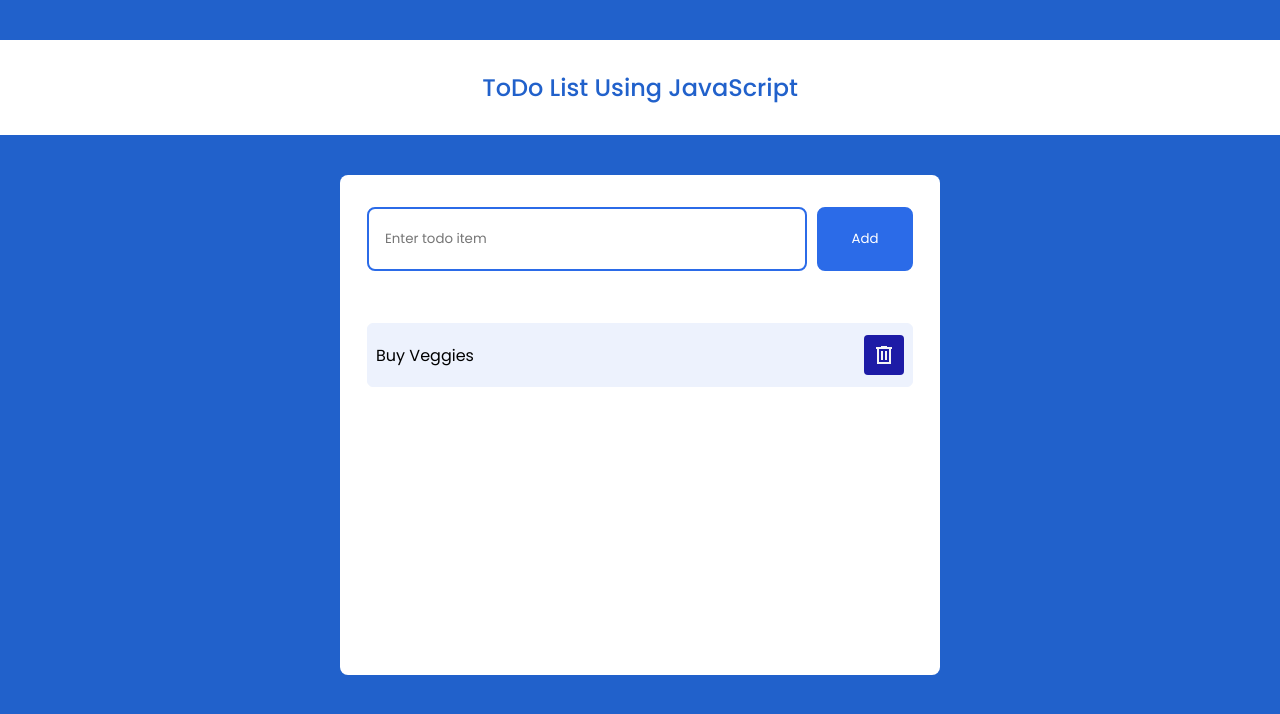
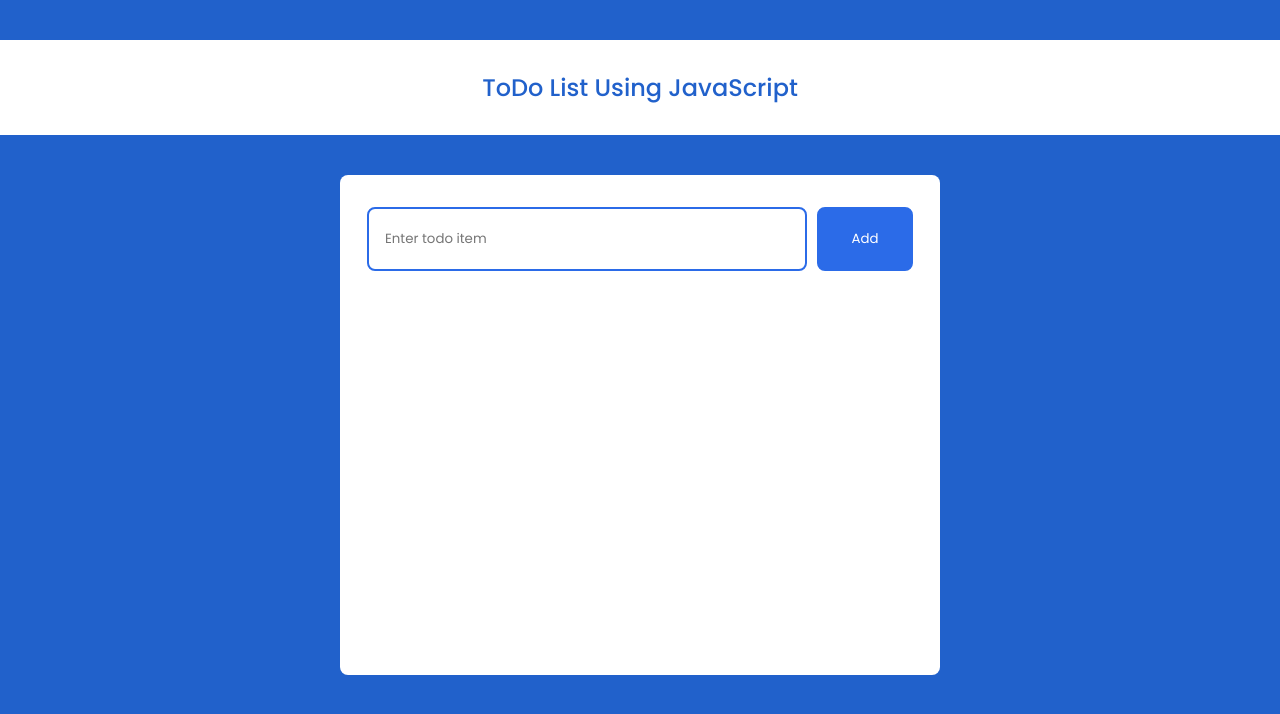
Before and after one commit to Mally13/to_do_list_simple, a plain HTML site: page index.html in a window 1280 px wide. Drawn offline with Linux system fonts and the light colour scheme.

Commit message:
more styling

```diff
--- a/index.html
+++ b/index.html
@@ -13,22 +13,11 @@
             ToDo List Using JavaScript
         </header>
         <section>
-            <div class = "centered_div">
-                <form class="inline_div">
+            <div class="centered_div" id="centered_div_todo">
+                <form class="inline_div" id="to_do_form">
                     <input type="text" id="to_do_item_input" name="to_do_item" placeholder="Enter todo item">
                     <input type="submit" id ="to_do_submit" value="Add">
                 </form>
-                <div class="todos">
-                    <div class = "todo" id ="idx-0">
-                        <div class="todo-text">Buy Veggies</div>
-                        <button class="del" type="button" id="idx-btn-0">
-                            <svg xmlns="http://www.w3.org/2000/svg" width="24" height="24" viewBox="0 0 24 24">
-                                <path fill="whitesmoke" d="M5 21V6H4V4h5V3h6v1h5v2h-1v15Zm2-2h10V6H7Zm2-2h2V8H9Zm4 0h2V8h-2ZM7 6v13Z"/>
-                            </svg>
-                        </button>
-                    </div>
-
-                </div>
             </div>
         </section>
     </div>
--- a/style.css
+++ b/style.css
@@ -64,8 +64,11 @@ input{
     margin: 16px auto;
     justify-content: center;
     display: flex;
+    flex-direction: column;
 }
 .todo{
+    margin: 8px auto ;
+    margin-bottom: 16px;
     justify-content: space-between;
     display: flex;
     width: 546px;
```
